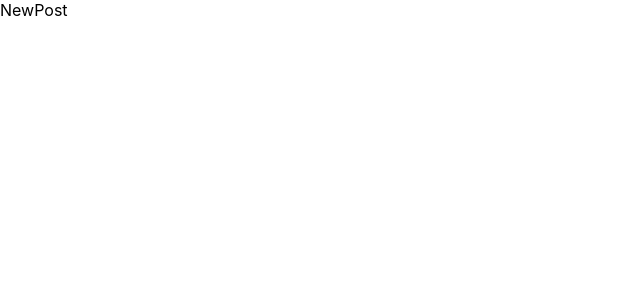
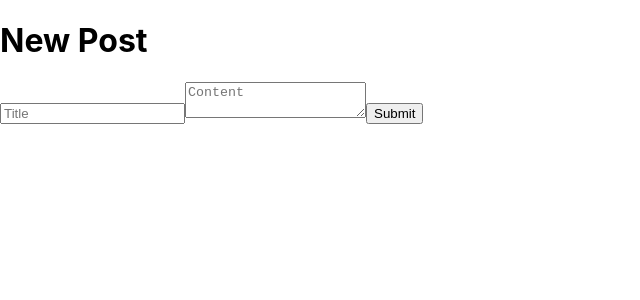
Before and after one commit to KumarShresth7/Blog-App, a React (Create React App) app in the folder client/: page /new in a window 1280 px wide. Shown: the top 300 px of the page, without its empty margins (0-640 px from the left). Built offline with nearby package versions, Linux system fonts and the light colour scheme; sample sign-in values are in the browser's storage.

Commit message:
frontend created without css

```diff
--- a/client/src/App.js
+++ b/client/src/App.js
@@ -14,13 +14,19 @@ const App = () => {
       setToken(token)
   }, [])
 
+  const handleLogout = () => {
+    setToken('');
+    localStorage.removeItem('token');
+    localStorage.removeItem('userId');
+};
+
   return (
     <Router>
       <Routes>
-        <Route path="/" element={<BlogList />} />
+        <Route path="/" element={token?<BlogList handleLogout = {handleLogout} /> :<Navigate to='/login'/>}/>
         <Route path="/new" element={token ? <NewPost token={token} /> : <Navigate to="/login" />} />
-        <Route path="/login" element={<Login setToken={setToken} />} />
-        <Route path="/register" element={<Register setToken={setToken} />} />
+        <Route path="/login" element={!token ? <Login setToken={setToken}/> : <Navigate to="/" />} />
+        <Route path="/register" element={!token ? <Register setToken={setToken}/> : <Navigate to="/"/>}/>
       </Routes>
     </Router>
   )
--- a/client/src/components/BlogList.js
+++ b/client/src/components/BlogList.js
@@ -1,9 +1,33 @@
-import React from 'react'
+import React, { useState, useEffect } from 'react';
+import axios from 'axios';
 
 const BlogList = () => {
+  const [posts, setPosts] = useState([]);
+
+  useEffect(() => {
+    const fetchPosts = async () => {
+      try {
+        const response = await axios.get('http://localhost:5000/posts');
+        setPosts(response.data);
+      } catch (error) {
+        console.error('Error fetching posts', error);
+      }
+    };
+    fetchPosts();
+  }, []);
+
   return (
-    <div>BlogList</div>
-  )
-}
+    <div>
+      <h1>Blog Posts</h1>
+      {posts.map(post => (
+        <div key={post._id}>
+          <h2>{post.title}</h2>
+          <p>{post.content}</p>
+          <p><strong>Author:</strong> {post.user.username}</p>
+        </div>
+      ))}
+    </div>
+  );
+};
 
-export default BlogList
+export default BlogList;
--- a/client/src/components/NewPost.js
+++ b/client/src/components/NewPost.js
@@ -1,9 +1,43 @@
-import React from 'react'
+import React, { useState } from 'react';
+import axios from 'axios';
 
-const NewPost = () => {
+const NewPost = ({ token }) => {
+  const [title, setTitle] = useState('');
+  const [content, setContent] = useState('');
+
+  const handleSubmit = async (e) => {
+    e.preventDefault();
+    try {
+      const config = {
+        headers: {
+          'Authorization': `Bearer ${token}`
+        }
+      };
+      const response = await axios.post('http://localhost:5000/posts', { title, content }, config);
+      console.log(response.data);
+      // You can redirect or reset form fields after successful submission
+    } catch (error) {
+      console.error('Error creating post', error);
+    }
+  };
+
   return (
-    <div>NewPost</div>
-  )
-}
+    <form onSubmit={handleSubmit}>
+      <h1>New Post</h1>
+      <input
+        type="text"
+        value={title}
+        onChange={(e) => setTitle(e.target.value)}
+        placeholder="Title"
+      />
+      <textarea
+        value={content}
+        onChange={(e) => setContent(e.target.value)}
+        placeholder="Content"
+      ></textarea>
+      <button type="submit">Submit</button>
+    </form>
+  );
+};
 
-export default NewPost
+export default NewPost;
--- a/client/src/pages/Login.js
+++ b/client/src/pages/Login.js
@@ -1,7 +1,7 @@
 import React, { useState } from 'react';
 import axios from 'axios';
 
-const Login = ({ setToken }) => {
+const LoginPage = ({ setToken }) => {
   const [username, setUsername] = useState('');
   const [password, setPassword] = useState('');
 
@@ -36,4 +36,4 @@ const Login = ({ setToken }) => {
   );
 };
 
-export default Login;
+export default LoginPage;
--- a/client/src/pages/Register.js
+++ b/client/src/pages/Register.js
@@ -1,24 +1,24 @@
 import React, { useState } from 'react';
 import axios from 'axios';
 
-const Register = ({ setToken }) => {
+const LoginPage = ({ setToken }) => {
   const [username, setUsername] = useState('');
   const [password, setPassword] = useState('');
 
   const handleSubmit = async (e) => {
     e.preventDefault();
     try {
-      const response = await axios.post('http://localhost:5000/auth/register', { username, password });
+      const response = await axios.post('http://localhost:5000/auth/login', { username, password });
       setToken(response.data.token);
       localStorage.setItem('token', response.data.token);
     } catch (error) {
-      console.error('Registration error', error);
+      console.error('Invalid credentials', error);
     }
   };
 
   return (
     <form onSubmit={handleSubmit}>
-      <h1>Register</h1>
+      <h1>Login</h1>
       <input
         type="text"
         value={username}
@@ -31,9 +31,9 @@ const Register = ({ setToken }) => {
         onChange={(e) => setPassword(e.target.value)}
         placeholder="Password"
       />
-      <button type="submit">Register</button>
+      <button type="submit">Login</button>
     </form>
   );
 };
 
-export default Register;
+export default LoginPage;
```
Also changed, not shown: 2 other files (tests, documents, lock files or other folders).
